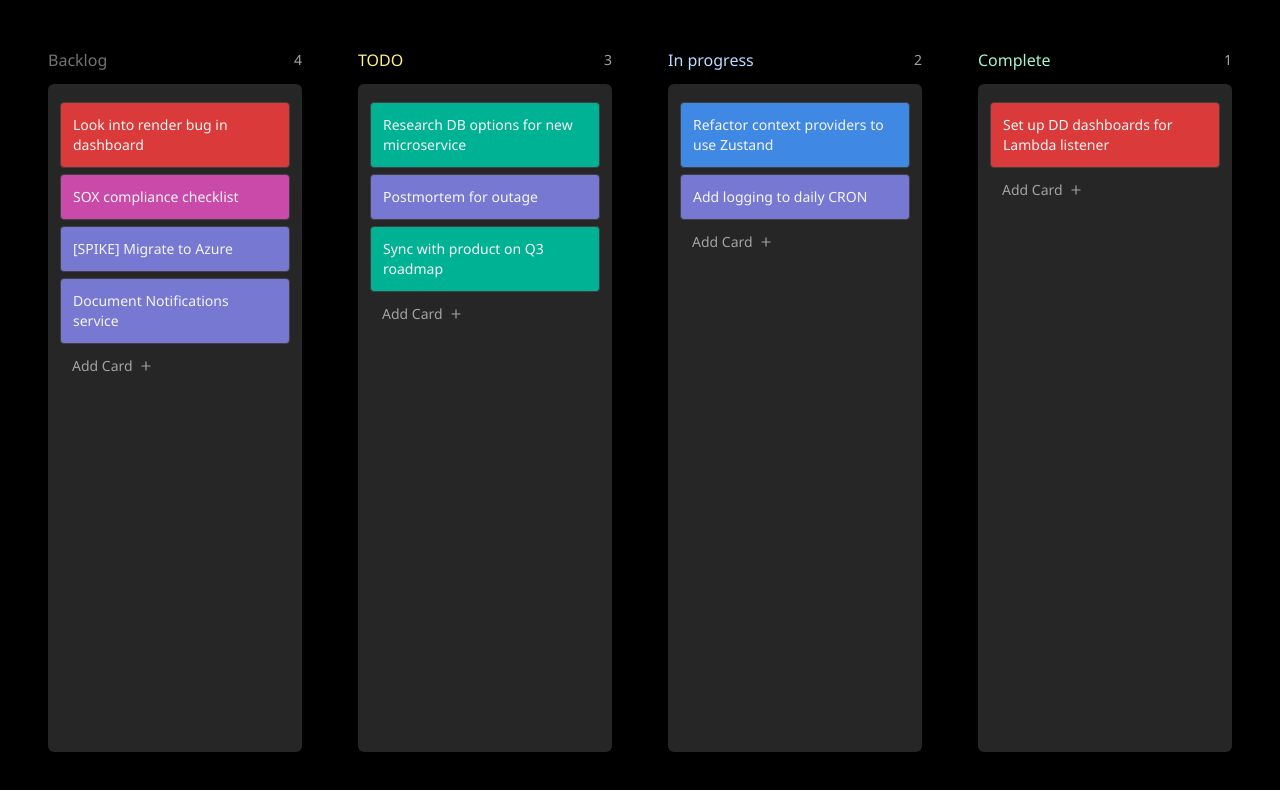
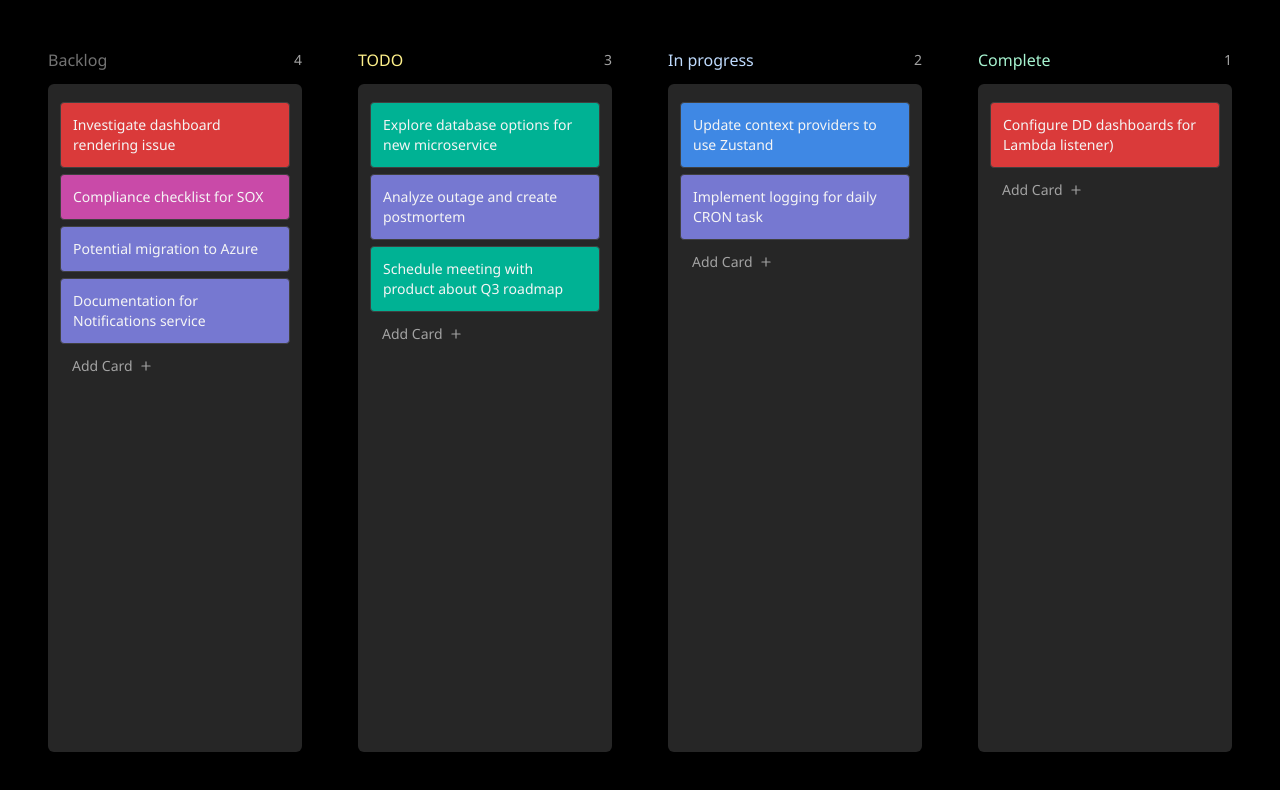
Before and after one commit to MiladSadeghi/notion-kanban-board, a React (Vite) app: page / in a window 1280 px wide. Shown: the top 790 px of the page. Built offline with nearby package versions, Linux system fonts and the light colour scheme.

Commit message:
chore: Update cards content

```diff
--- a/src/shared/Cards.ts
+++ b/src/shared/Cards.ts
@@ -1,44 +1,44 @@
 const Cards: IKanbanInfo[] = [
   // BACKLOG
   {
-    title: 'Look into render bug in dashboard',
+    title: 'Investigate dashboard rendering issue',
     id: '1',
     column: 'backlog',
     bgColor: 'bg-[#DA3A3A]',
   },
   {
-    title: 'SOX compliance checklist',
+    title: 'Compliance checklist for SOX',
     id: '2',
     column: 'backlog',
     bgColor: 'bg-[#C94AA8]',
   },
   {
-    title: '[SPIKE] Migrate to Azure',
+    title: 'Potential migration to Azure',
     id: '3',
     column: 'backlog',
     bgColor: 'bg-[#7678D1]',
   },
   {
-    title: 'Document Notifications service',
+    title: 'Documentation for Notifications service',
     id: '4',
     column: 'backlog',
     bgColor: 'bg-[#7678D1]',
   },
   // TODO
   {
-    title: 'Research DB options for new microservice',
+    title: 'Explore database options for new microservice',
     id: '5',
     column: 'todo',
     bgColor: 'bg-[#00B294]',
   },
   {
-    title: 'Postmortem for outage',
+    title: 'Analyze outage and create postmortem',
     id: '6',
     column: 'todo',
     bgColor: 'bg-[#7678D1]',
   },
   {
-    title: 'Sync with product on Q3 roadmap',
+    title: 'Schedule meeting with product about Q3 roadmap',
     id: '7',
     column: 'todo',
     bgColor: 'bg-[#00B294]',
@@ -46,20 +46,20 @@ const Cards: IKanbanInfo[] = [
 
   // DOING
   {
-    title: 'Refactor context providers to use Zustand',
+    title: 'Update context providers to use Zustand',
     id: '8',
     column: 'doing',
     bgColor: 'bg-[#3F88E4]',
   },
   {
-    title: 'Add logging to daily CRON',
+    title: 'Implement logging for daily CRON task',
     id: '9',
     column: 'doing',
     bgColor: 'bg-[#7678D1]',
   },
   // DONE
   {
-    title: 'Set up DD dashboards for Lambda listener',
+    title: 'Configure DD dashboards for Lambda listener)',
     id: '10',
     column: 'done',
     bgColor: 'bg-[#DA3A3A]',
```
